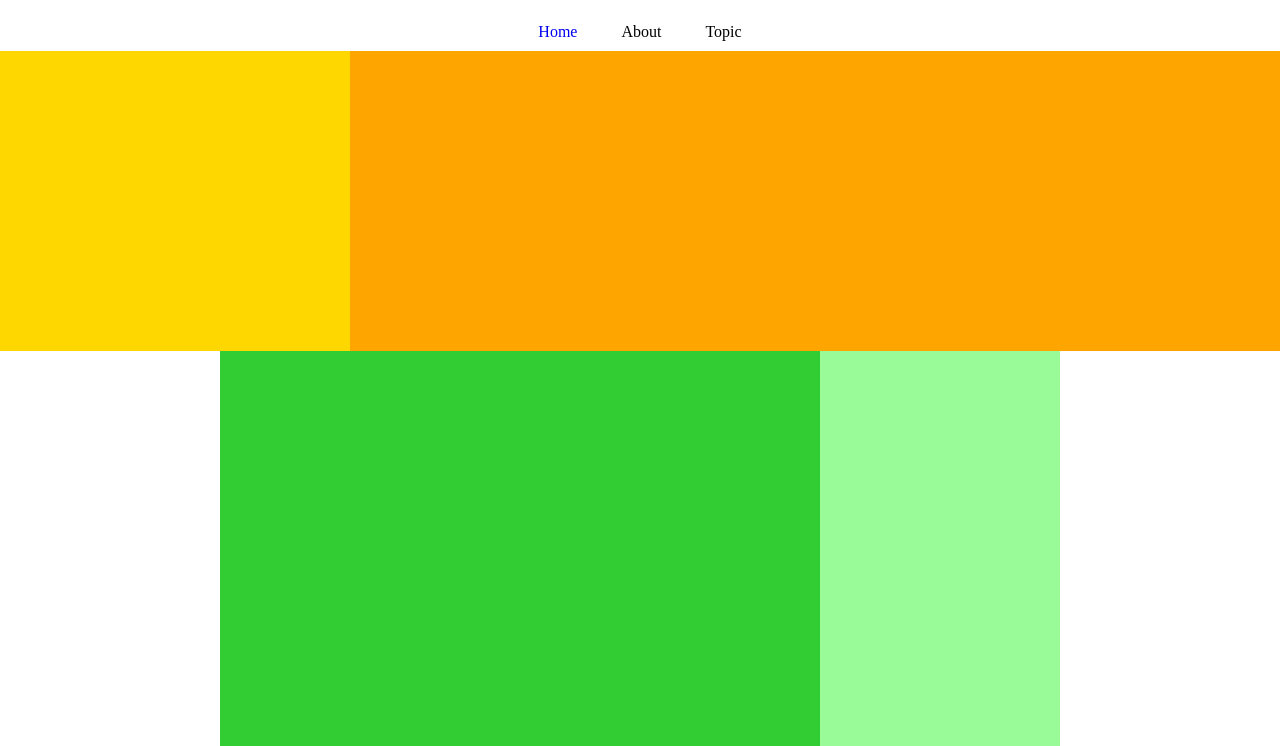
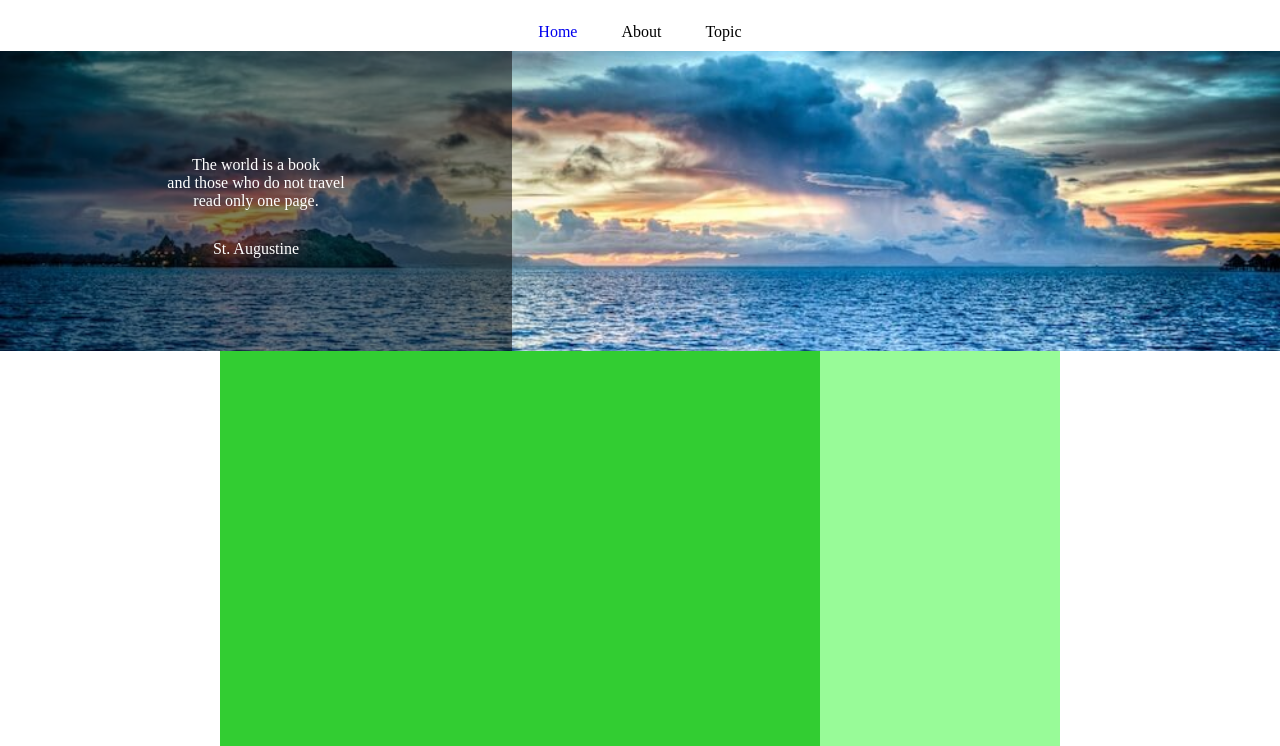
Before and after one commit to kamitoshi/caravan, a plain HTML site: page index.html in a window 1280 px wide. Shown: the part 54-800 px from the top of the page. Drawn offline with Linux system fonts and the light colour scheme.

Commit message:
[update] 1-6

```diff
--- a/index.html
+++ b/index.html
@@ -21,7 +21,16 @@
       </ul>
     </nav>
     <div class="main-visual">
-      <div class="main-visual-content"></div>
+      <div class="main-visual-content">
+        <p class="main-visual-text">
+          The world is a book<br>
+          and those who do not travel<br>
+          read only one page.
+        </p>
+        <p class="main-visual-name">
+          St. Augustine
+        </p>
+      </div>
     </div>
     <div class="main clearfix">
       <div class="blog"></div>
--- a/style.css
+++ b/style.css
@@ -37,12 +37,23 @@ header .headline{
 .main-visual{
   width:100%;
   height:300px;
-  background-color:orange;
+  background-image: url(img/mv.jpg);
+  background-size:cover;
+  background-position:center;
 }
 .main-visual-content{
-  width:350px;
+  width:40%;
   height:300px;
-  background-color:gold;
+  background-color: rgba(0, 0, 0, 0.5);
+  text-align: center;
+  padding-top:105px;
+}
+.main-visual-text{
+  color:#fff;
+}
+.main-visual-name{
+  margin-top:30px;
+  color:#fff;
 }
 
 .main{
```
